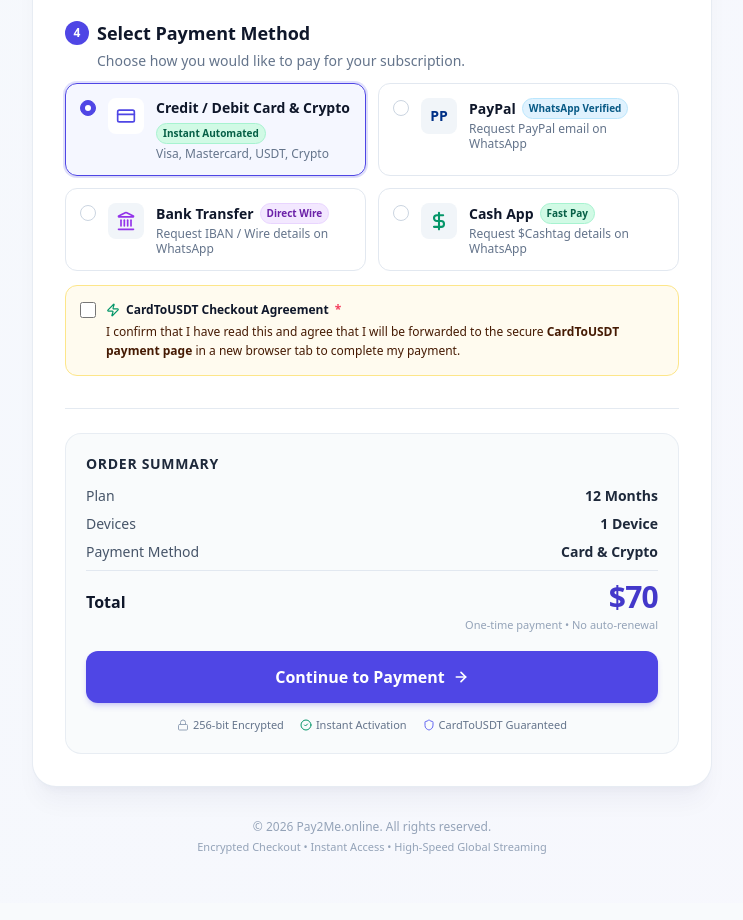
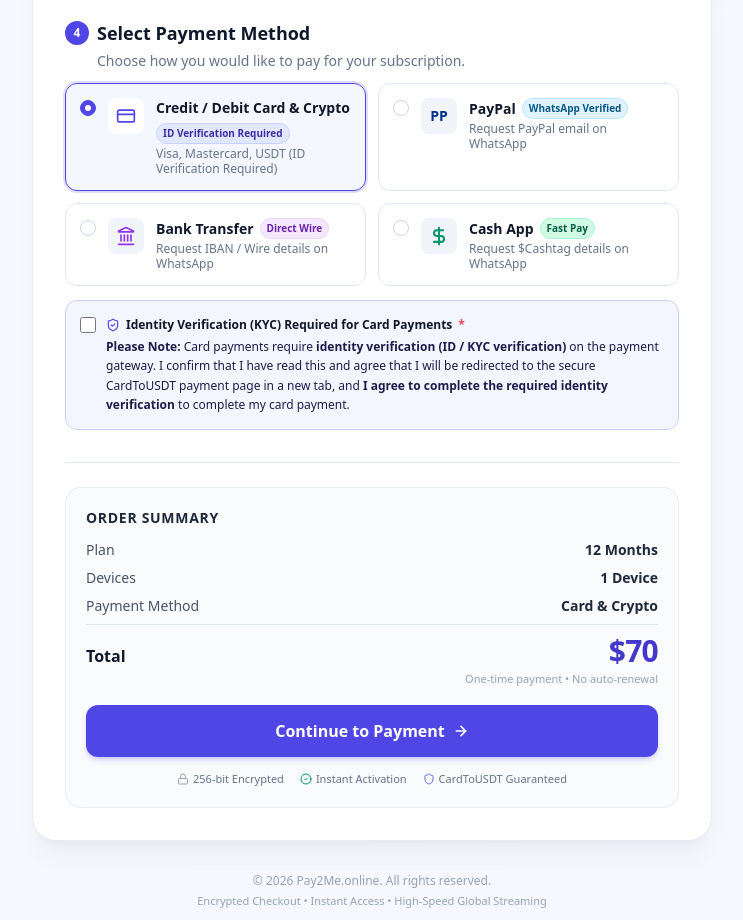
Before and after one commit to AIDATFARES/-pay2me.online, a Next.js app: page / in a window 1280 px wide. Shown: the part 1520-2440 px from the top of the page, without its empty margins (268-1011 px from the left). Built offline with nearby package versions, Linux system fonts and the light colour scheme.

Commit message:
Add mandatory identity verification (KYC) requirement and notice for card payments

```diff
--- a/src/app/confirmation/page.tsx
+++ b/src/app/confirmation/page.tsx
@@ -309,11 +309,16 @@ function InvoiceContent() {
           )}
 
           {/* Card / Crypto (CardToUSDT) CTA if applicable */}
-          {method === 'card' && checkoutUrl && (
-            <div className="p-4 rounded-2xl bg-indigo-50 border border-indigo-200 space-y-3 text-center">
-              <p className="text-xs text-indigo-900 font-medium">
-                Your secure CardToUSDT payment window was opened. If you closed it or it didn't open automatically, click below:
+          {method === 'card' && (
+            <div className="p-4 sm:p-5 rounded-2xl bg-indigo-50 border border-indigo-200 text-indigo-950 space-y-2.5 text-center">
+              <div className="inline-flex items-center gap-1.5 px-2.5 py-1 rounded-full bg-indigo-100 text-indigo-800 text-xs font-bold border border-indigo-200">
+                <ShieldCheck className="w-4 h-4 text-indigo-600" />
+                <span>Identity Verification (KYC) Required</span>
+              </div>
+              <p className="text-xs text-indigo-900 leading-relaxed font-medium">
+                Card payments require standard identity verification (ID / KYC check) on the CardToUSDT payment gateway. Please ensure you have your ID ready to finalize your transaction.
               </p>
+              {checkoutUrl && (
                 <a
                   href={checkoutUrl}
                   target="_blank"
@@ -324,6 +329,7 @@ function InvoiceContent() {
                   <span>Open CardToUSDT Checkout</span>
                   <ExternalLink className="w-4 h-4 ml-1 opacity-80" />
                 </a>
+              )}
             </div>
           )}
 
--- a/src/components/OrderForm.tsx
+++ b/src/components/OrderForm.tsx
@@ -116,7 +116,11 @@ export const OrderForm: React.FC = () => {
     // MANDATORY CHECKBOX 2: Payment Method Agreement (or Free Trial Agreement)
     if (selectedPlan !== 'free_trial') {
       if (!methodAgreed) {
-        setMethodError('You must click this checkbox confirming that you have read and agreed to this payment step.');
+        if (selectedMethod === 'card') {
+          setMethodError('Card payments require identity verification. You must click this checkbox confirming that you agree to complete identity verification.');
+        } else {
+          setMethodError('You must click this checkbox confirming that you have read and agreed to this payment step.');
+        }
         hasCheckboxError = true;
       } else {
         setMethodError(null);
--- a/src/components/PaymentMethodSelector.tsx
+++ b/src/components/PaymentMethodSelector.tsx
@@ -38,9 +38,9 @@ export const PaymentMethodSelector: React.FC<PaymentMethodSelectorProps> = ({
     {
       id: 'card',
       title: 'Credit / Debit Card & Crypto',
-      subtitle: 'Visa, Mastercard, USDT, Crypto',
-      badge: 'Instant Automated',
-      badgeColor: 'bg-emerald-100 text-emerald-800 border-emerald-200',
+      subtitle: 'Visa, Mastercard, USDT (ID Verification Required)',
+      badge: 'ID Verification Required',
+      badgeColor: 'bg-indigo-100 text-indigo-800 border-indigo-200',
       icon: <CreditCard className="w-5 h-5 text-indigo-600" />,
     },
     {
@@ -179,6 +179,8 @@ export const PaymentMethodSelector: React.FC<PaymentMethodSelectorProps> = ({
             ? 'bg-rose-50/90 border-rose-300 ring-2 ring-rose-200 text-rose-950'
             : isAgreed
             ? 'bg-emerald-50/80 border-emerald-300 ring-1 ring-emerald-400/25 text-emerald-950'
+            : selectedMethod === 'card'
+            ? 'bg-indigo-50/70 border-indigo-200 text-indigo-950'
             : 'bg-amber-50/80 border-amber-200 text-amber-950'
         )}
       >
@@ -187,16 +189,16 @@ export const PaymentMethodSelector: React.FC<PaymentMethodSelectorProps> = ({
             type="checkbox"
             checked={isAgreed}
             onChange={(e) => onToggleAgreement(e.target.checked)}
-            className="mt-0.5 w-4 h-4 rounded border-amber-400 text-indigo-600 focus:ring-indigo-500 cursor-pointer flex-shrink-0"
+            className="mt-0.5 w-4 h-4 rounded border-indigo-400 text-indigo-600 focus:ring-indigo-500 cursor-pointer flex-shrink-0"
           />
           <div className="text-xs leading-relaxed flex-1">
             {selectedMethod === 'card' ? (
               <p>
                 <strong className="font-bold text-slate-900 block mb-0.5 flex items-center gap-1.5">
-                  <Zap className="w-3.5 h-3.5 text-emerald-600" />
-                  CardToUSDT Checkout Agreement <span className="text-rose-500">*</span>
+                  <ShieldCheck className="w-3.5 h-3.5 text-indigo-600" />
+                  Identity Verification (KYC) Required for Card Payments <span className="text-rose-500">*</span>
                 </strong>
-                I confirm that I have read this and agree that I will be forwarded to the secure <strong>CardToUSDT payment page</strong> in a new browser tab to complete my payment.
+                <strong>Please Note:</strong> Card payments require <strong>identity verification (ID / KYC verification)</strong> on the payment gateway. I confirm that I have read this and agree that I will be redirected to the secure CardToUSDT payment page in a new tab, and <strong>I agree to complete the required identity verification</strong> to complete my card payment.
               </p>
             ) : (
               <p>
```
Lines whose indentation alone changed are shown as unchanged.
